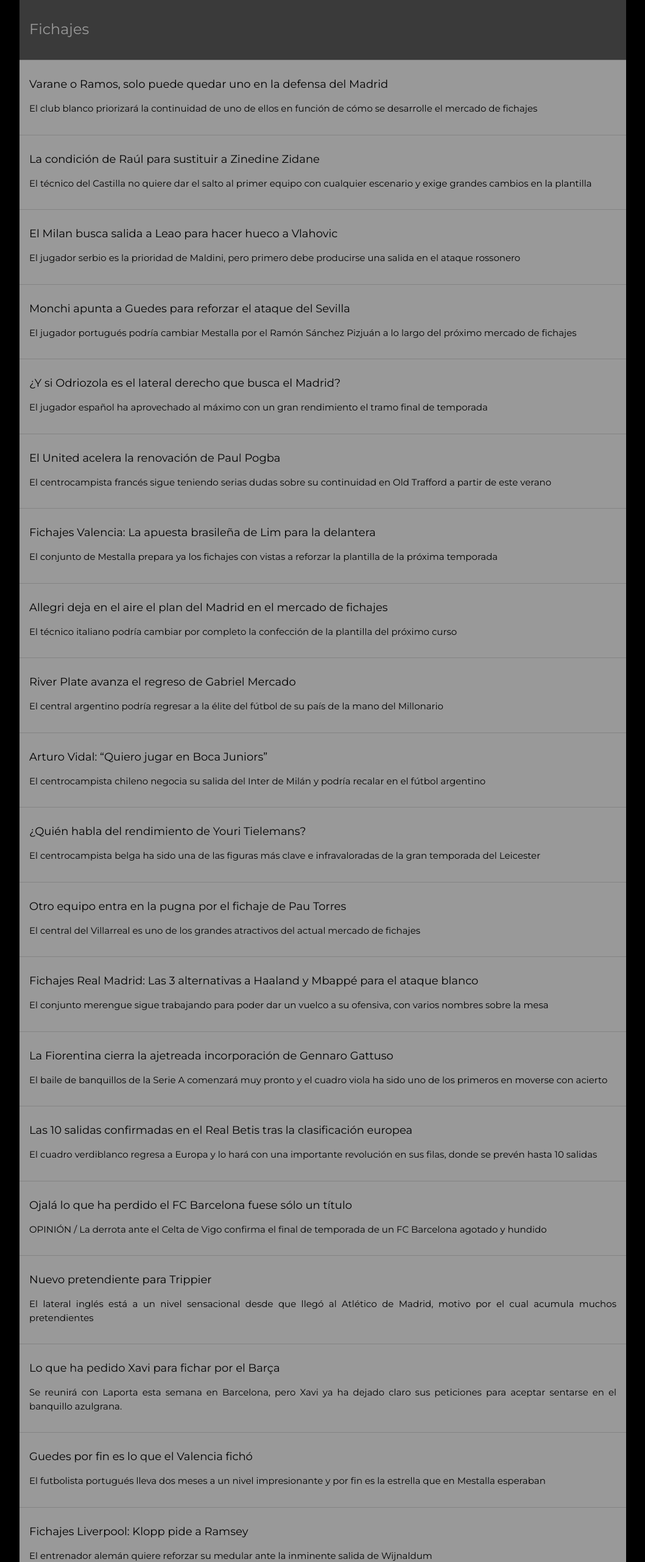
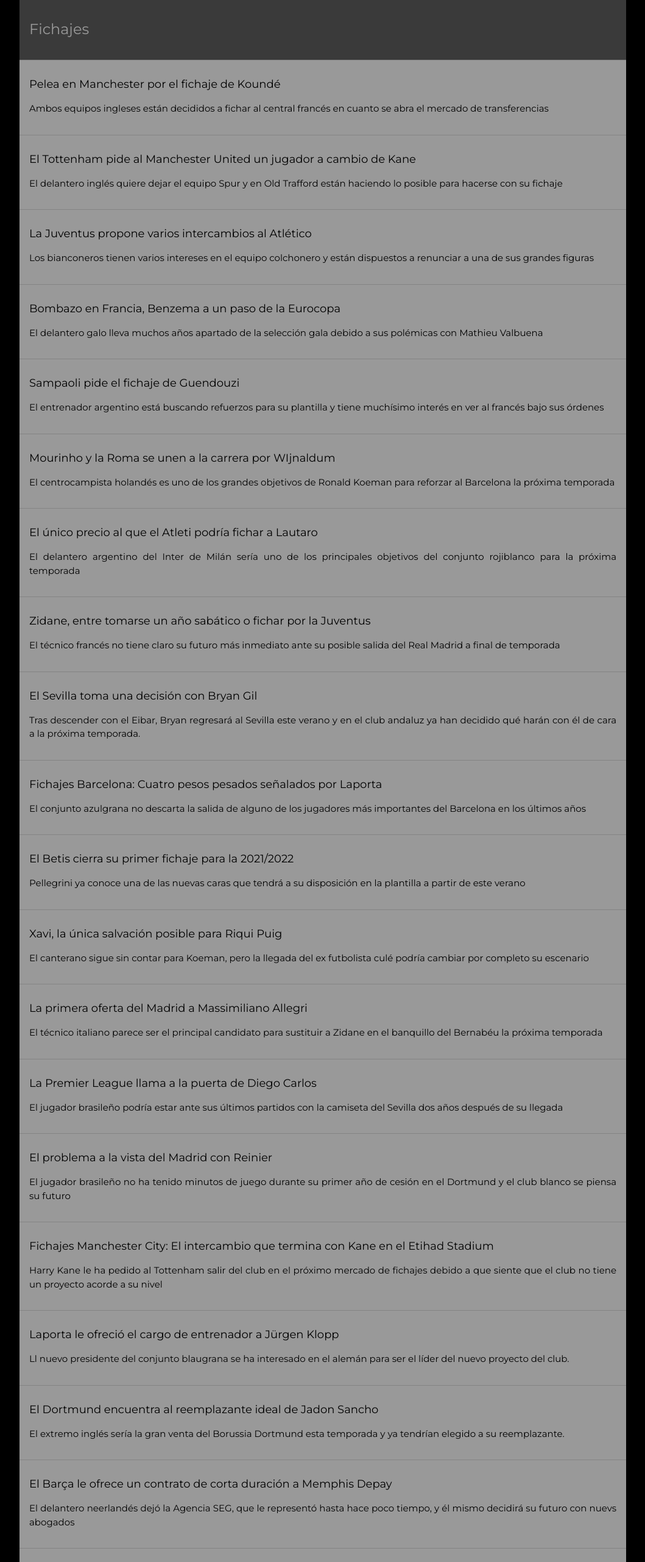
Before and after one commit to galp76/losmachotazos, a plain HTML site: page index.html in a window 1280 px wide. Shown: the part 2300-4861 px from the top of the page at 61% size, without its empty margins (170-1229 px from the left). Drawn offline with nearby package versions, Linux system fonts and the light colour scheme.

Commit message:
actualizacion 18-05-2021

```diff
--- a/index.html
+++ b/index.html
@@ -67,45 +67,45 @@
       <ul class="w3-ul w3-white w3-opacity w3-hover-opacity-off">
         <li class="w3-dark-grey w3-xlarge w3-padding-32">Fichajes</li>
 
-  <li class="w3-padding-16"><h5>Varane o Ramos, solo puede quedar uno en la defensa del Madrid</h5><p>El club blanco priorizará la continuidad de uno de ellos en función de cómo se desarrolle el mercado de fichajes</p></li>
+  <li class="w3-padding-16"><h5>Pelea en Manchester por el fichaje de Koundé</h5><p>Ambos equipos ingleses están decididos a fichar al central francés en cuanto se abra el mercado de transferencias</p></li>
 
-<li class="w3-padding-16"><h5>La condición de Raúl para sustituir a Zinedine Zidane</h5><p>El técnico del Castilla no quiere dar el salto al primer equipo con cualquier escenario y exige grandes cambios en la plantilla</p></li>
+<li class="w3-padding-16"><h5>El Tottenham pide al Manchester United un jugador a cambio de Kane</h5><p>El delantero inglés quiere dejar el equipo Spur y en Old Trafford están haciendo lo posible para hacerse con su fichaje</p></li>
 
-<li class="w3-padding-16"><h5>El Milan busca salida a Leao para hacer hueco a Vlahovic</h5><p>El jugador serbio es la prioridad de Maldini, pero primero debe producirse una salida en el ataque rossonero</p></li>
+<li class="w3-padding-16"><h5>La Juventus propone varios intercambios al Atlético</h5><p>Los bianconeros tienen varios intereses en el equipo colchonero y están dispuestos a renunciar a una de sus grandes figuras</p></li>
 
-<li class="w3-padding-16"><h5>Monchi apunta a Guedes para reforzar el ataque del Sevilla</h5><p>El jugador portugués podría cambiar Mestalla por el Ramón Sánchez Pizjuán a lo largo del próximo mercado de fichajes</p></li>
+<li class="w3-padding-16"><h5>Bombazo en Francia, Benzema a un paso de la Eurocopa</h5><p>El delantero galo lleva muchos años apartado de la selección gala debido a sus polémicas con Mathieu Valbuena</p></li>
 
-<li class="w3-padding-16"><h5>¿Y si Odriozola es el lateral derecho que busca el Madrid?</h5><p>El jugador español ha aprovechado al máximo con un gran rendimiento el tramo final de temporada</p></li>
+<li class="w3-padding-16"><h5>Sampaoli pide el fichaje de Guendouzi</h5><p>El entrenador argentino está buscando refuerzos para su plantilla y tiene muchísimo interés en ver al francés bajo sus órdenes</p></li>
 
-<li class="w3-padding-16"><h5>El United acelera la renovación de Paul Pogba</h5><p>El centrocampista francés sigue teniendo serias dudas sobre su continuidad en Old Trafford a partir de este verano</p></li>
+<li class="w3-padding-16"><h5>Mourinho y la Roma se unen a la carrera por WIjnaldum</h5><p>El centrocampista holandés es uno de los grandes objetivos de Ronald Koeman para reforzar al Barcelona la próxima temporada</p></li>
 
-<li class="w3-padding-16"><h5>Fichajes Valencia: La apuesta brasileña de Lim para la delantera</h5><p>El conjunto de Mestalla prepara ya los fichajes con vistas a reforzar la plantilla de la próxima temporada</p></li>
+<li class="w3-padding-16"><h5>El único precio al que el Atleti podría fichar a Lautaro</h5><p>El delantero argentino del Inter de Milán sería uno de los principales objetivos del conjunto rojiblanco para la próxima temporada</p></li>
 
-<li class="w3-padding-16"><h5>Allegri deja en el aire el plan del Madrid en el mercado de fichajes</h5><p>El técnico italiano podría cambiar por completo la confección de la plantilla del próximo curso</p></li>
+<li class="w3-padding-16"><h5>Zidane, entre tomarse un año sabático o fichar por la Juventus</h5><p>El técnico francés no tiene claro su futuro más inmediato ante su posible salida del Real Madrid a final de temporada</p></li>
 
-<li class="w3-padding-16"><h5>River Plate avanza el regreso de Gabriel Mercado</h5><p>El central argentino podría regresar a la élite del fútbol de su país de la mano del Millonario</p></li>
+<li class="w3-padding-16"><h5>El Sevilla toma una decisión con Bryan Gil</h5><p>Tras descender con el Eibar, Bryan regresará al Sevilla este verano y en el club andaluz ya han decidido qué harán con él de cara a la próxima temporada.</p></li>
 
-<li class="w3-padding-16"><h5>Arturo Vidal: “Quiero jugar en Boca Juniors”</h5><p>El centrocampista chileno negocia su salida del Inter de Milán y podría recalar en el fútbol argentino</p></li>
+<li class="w3-padding-16"><h5>Fichajes Barcelona: Cuatro pesos pesados señalados por Laporta</h5><p>El conjunto azulgrana no descarta la salida de alguno de los jugadores más importantes del Barcelona en los últimos años</p></li>
 
-<li class="w3-padding-16"><h5>¿Quién habla del rendimiento de Youri Tielemans?</h5><p>El centrocampista belga ha sido una de las figuras más clave e infravaloradas de la gran temporada del Leicester</p></li>
+<li class="w3-padding-16"><h5>El Betis cierra su primer fichaje para la 2021/2022</h5><p>Pellegrini ya conoce una de las nuevas caras que tendrá a su disposición en la plantilla a partir de este verano</p></li>
 
-<li class="w3-padding-16"><h5>Otro equipo entra en la pugna por el fichaje de Pau Torres</h5><p>El central del Villarreal es uno de los grandes atractivos del actual mercado de fichajes</p></li>
+<li class="w3-padding-16"><h5>Xavi, la única salvación posible para Riqui Puig</h5><p>El canterano sigue sin contar para Koeman, pero la llegada del ex futbolista culé podría cambiar por completo su escenario</p></li>
 
-<li class="w3-padding-16"><h5>Fichajes Real Madrid: Las 3 alternativas a Haaland y Mbappé para el ataque blanco </h5><p>El conjunto merengue sigue trabajando para poder dar un vuelco a su ofensiva, con varios nombres sobre la mesa</p></li>
+<li class="w3-padding-16"><h5>La primera oferta del Madrid a Massimiliano Allegri</h5><p>El técnico italiano parece ser el principal candidato para sustituir a Zidane en el banquillo del Bernabéu la próxima temporada</p></li>
 
-<li class="w3-padding-16"><h5>La Fiorentina cierra la ajetreada incorporación de Gennaro Gattuso</h5><p>El baile de banquillos de la Serie A comenzará muy pronto y el cuadro viola ha sido uno de los primeros en moverse con acierto</p></li>
+<li class="w3-padding-16"><h5>La Premier League llama a la puerta de Diego Carlos</h5><p>El jugador brasileño podría estar ante sus últimos partidos con la camiseta del Sevilla dos años después de su llegada</p></li>
 
-<li class="w3-padding-16"><h5>Las 10 salidas confirmadas en el Real Betis tras la clasificación europea</h5><p>El cuadro verdiblanco regresa a Europa y lo hará con una importante revolución en sus filas, donde se prevén hasta 10 salidas</p></li>
+<li class="w3-padding-16"><h5>El problema a la vista del Madrid con Reinier</h5><p>El jugador brasileño no ha tenido minutos de juego durante su primer año de cesión en el Dortmund y el club blanco se piensa su futuro</p></li>
 
-<li class="w3-padding-16"><h5>Ojalá lo que ha perdido el FC Barcelona fuese sólo un título</h5><p>OPINIÓN / La derrota ante el Celta de Vigo confirma el final de temporada de un FC Barcelona agotado y hundido</p></li>
+<li class="w3-padding-16"><h5>Fichajes Manchester City: El intercambio que termina con Kane en el Etihad Stadium</h5><p>Harry Kane le ha pedido al Tottenham salir del club en el próximo mercado de fichajes debido a que siente que el club no tiene un proyecto acorde a su nivel</p></li>
 
-<li class="w3-padding-16"><h5>Nuevo pretendiente para Trippier</h5><p>El lateral inglés está a un nivel sensacional desde que llegó al Atlético de Madrid, motivo por el cual acumula muchos pretendientes</p></li>
+<li class="w3-padding-16"><h5>Laporta le ofreció el cargo de entrenador a Jürgen Klopp</h5><p>Ll nuevo presidente del conjunto blaugrana se ha interesado en el alemán para ser el líder del nuevo proyecto del club.</p></li>
 
-<li class="w3-padding-16"><h5>Lo que ha pedido Xavi para fichar por el Barça</h5><p>Se reunirá con Laporta esta semana en Barcelona, pero Xavi ya ha dejado claro sus peticiones para aceptar sentarse en el banquillo azulgrana.</p></li>
+<li class="w3-padding-16"><h5>El Dortmund encuentra al reemplazante ideal de Jadon Sancho</h5><p>El extremo inglés sería la gran venta del Borussia Dortmund esta temporada y ya tendrían elegido a su reemplazante.</p></li>
 
-<li class="w3-padding-16"><h5>Guedes por fin es lo que el Valencia fichó</h5><p>El futbolista portugués lleva dos meses a un nivel impresionante y por fin es la estrella que en Mestalla esperaban</p></li>
+<li class="w3-padding-16"><h5>El Barça le ofrece un contrato de corta duración a Memphis Depay</h5><p>El delantero neerlandés dejó la Agencia SEG, que le representó hasta hace poco tiempo, y él mismo decidirá su futuro con nuevs abogados</p></li>
 
-<li class="w3-padding-16"><h5>Fichajes Liverpool: Klopp pide a Ramsey</h5><p>El entrenador alemán quiere reforzar su medular ante la inminente salida de Wijnaldum</p></li>
+<li class="w3-padding-16"><h5>Frank Lampard a un paso de regresar a la Premier League</h5><p>El joven entrenador inglés, que no ha trabajado desde que fue despedido por el Chelsea a comienzos a año, estaría cerca de fichar su regreso a la Premier League</p></li>
 
 
       </ul>
@@ -120,14 +120,13 @@
 
     <ul class="w3-ul w3-white w3-opacity w3-hover-opacity-off">
 
-<li class="w3-dark-grey w3-xlarge w3-padding-32">¿Todos los rayos caen del cielo?</li>
-<li class="w3-padding-16">¡No todos! Muchos rayos son ascendentes. Sí, van desde el suelo hacia el cielo. Y otros rayos, viajan de nube a nube. El relámpago, que es ese resplandor que se produce por la descarga eléctrica del rayo, también puede darse en la parte baja.</li>
+<li class="w3-dark-grey w3-xlarge w3-padding-32">Curiosidades sobre animales</li>
+<li class="w3-padding-16">El koala duerme 22 horas al día de promedio, dos horas más que el perezoso.</li>
+<li class="w3-padding-16">Las jirafas suelen dormir durante 20 minutos al día. Pueden llegar a dormir hasta 2 horas, pero son casos muy raros. Nunca se acuestan.  Las jirafas pueden limpiarse las orejas con su lengua, que mide medio metro.</li>
+<li class="w3-padding-16">Los animales pueden sentir cambios en las aguas subterráneas que ocurren cuando un terremoto está a punto de golpear. Los cientificos comenzaron a investigar estos efectos en 2009 después de ver una colonia de sapos abandonar su estanque en Italia, días antes de un terremoto.</li>
 
-<li class="w3-dark-grey w3-xlarge w3-padding-32">Nunca te des una ducha si hay una tormenta</li>
-<li class="w3-padding-16">¡La electricidad de un rayo puede viajar por las tuberías! Tampoco te quedes en el mar o en una piscina. ¡Sal corriendo del agua!</li>
-
-<li class="w3-dark-grey w3-xlarge w3-padding-32">Y si estás en el campo, no te vayas a refugiar bajo un árbol</li>
-<li class="w3-padding-16">Cuando hace sol, es un excelente cobijo. En plena tormenta, es como si te agarraras a un pararrayos.</li>
+<li class="w3-dark-grey w3-xlarge w3-padding-32">Otra curiosidad de ñapa</li>
+<li class="w3-padding-16">La velocidad más alta alcanzada por una bicicleta es de 268,6 Kilometros por hora, lograda por Fred Rompelburg.</li>
 
     </ul>
     <!-- End Grid/Pricing tables -->
```
